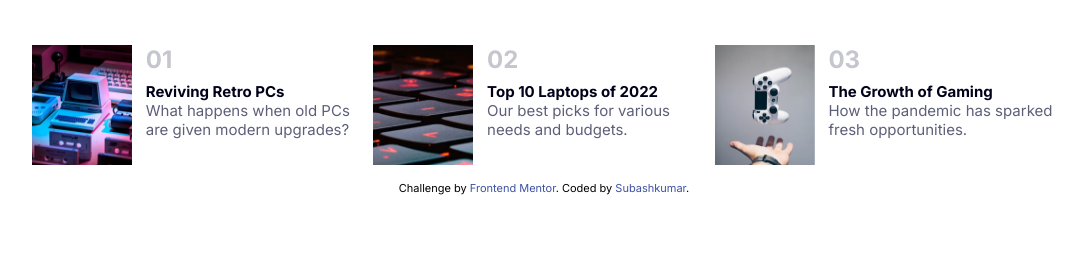
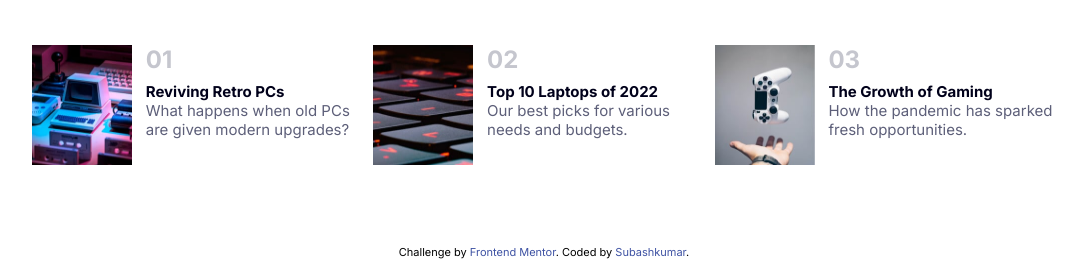
Before and after one commit to Subashkumar-S/Frontend_Mentor_NEWS_homepage, a plain HTML site: page index.html in a window 1280 px wide. Shown: the part 655-928 px from the top of the page, without its empty margins (96-1183 px from the left). Drawn offline with Linux system fonts and the light colour scheme.

Commit message:
"updated footer"

```diff
--- a/styles.css
+++ b/styles.css
@@ -17,6 +17,7 @@
 body{
     min-width: 80%;
     margin: 5% 10%;
+    margin-bottom: 0;
     min-height: 100vh;
     font-family: "Inter", sans-serif;
 	font-size: 15px;
@@ -161,6 +162,7 @@ header{
 /* bottom articles section starts */
 .article_container{
     margin: 1rem 0;
+    margin-bottom: 5rem;
     /* border: 3px solid green; */
     display: grid;
     grid-template-columns: 1fr 1fr 1fr;
@@ -187,6 +189,7 @@ header{
 .article_heading:hover{
     color: var(--soft-red);
 }
+
 .article_text{
     color: var(--dark-grayish-blue);
 
@@ -196,11 +199,13 @@ header{
 
 /* footer starts */
 
-/* footer{
-    position: absolute;
+footer{
+    position: relative;
     bottom: 0;
-    left: 0;
-} */
+    left: 50;
+    /* border: 3px solid black; */
+    margin-bottom: 0;
+}
 .attribution { font-size: 11px; text-align: center; }
 .attribution a { color: hsl(228, 45%, 44%); }
 
```
